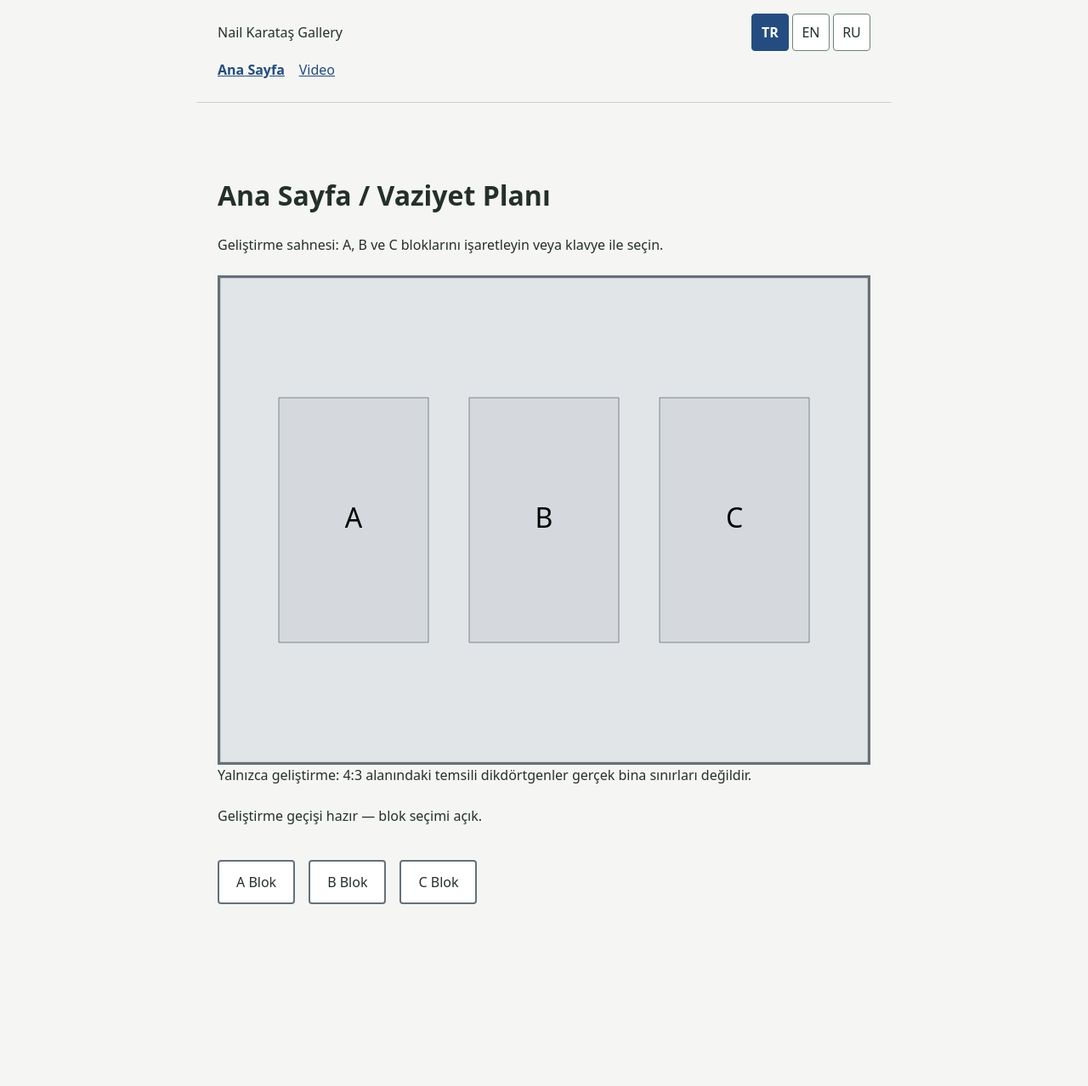
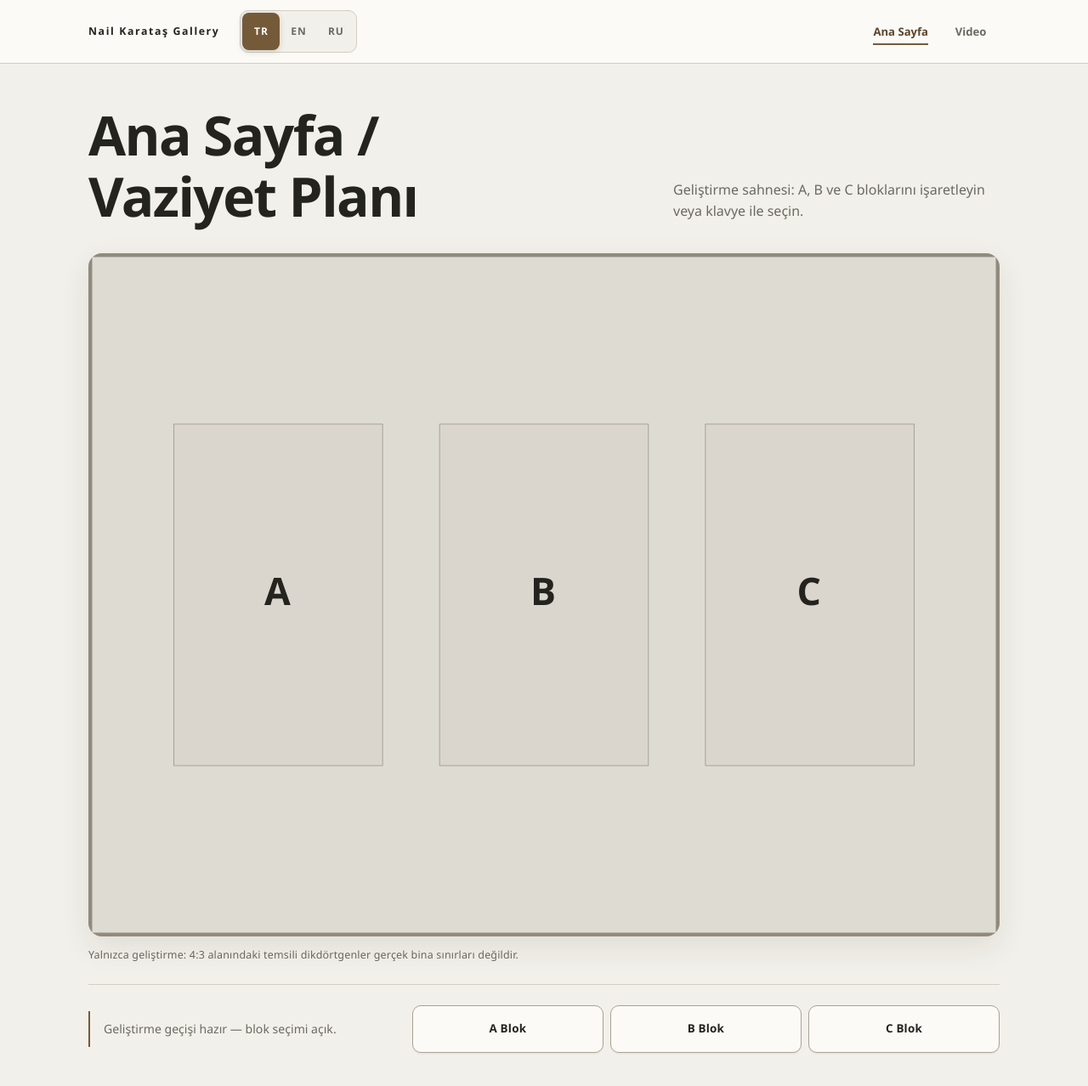
Before and after one commit to miozturk/nail-karatas-gallery, a React (Vite) app: page / in a window 1280 px wide. Shown: the top 1278 px of the page at 85% size. Before the commit the page ends 1128 px from the top, so only its background shows below. Built offline with nearby package versions, Linux system fonts and the light colour scheme.

Commit message:
IMP-022 Visual Design Foundation Exterior

```diff
--- a/src/app/AppShell.tsx
+++ b/src/app/AppShell.tsx
@@ -10,29 +10,35 @@ const localeOptions = [
 
 export default function AppShell() {
   const { locale, setLocale, t } = useI18n()
+  const homeRoute = useMatch('/')
   const blockRoute = useMatch('/block/:blockId')
   const unitRoute = useMatch('/block/:blockId/unit/:unitId')
   const detailsRoute = useMatch('/block/:blockId/unit/:unitId/details')
   const tourRoute = useMatch('/block/:blockId/unit/:unitId/tour')
   const hasBlockHome = blocks.some((block) => block.id === (blockRoute ?? unitRoute ?? detailsRoute ?? tourRoute)?.params.blockId)
+  const mainClassName = tourRoute
+    ? 'app-main--tour'
+    : homeRoute || hasBlockHome ? 'app-main--exterior' : undefined
   return (
     <>
       <header className="app-header">
+        <div className="app-header__inner">
           <div className="app-header__top">
-          <p>{t('app.brand')}</p>
+            <p className="app-header__brand">{t('app.brand')}</p>
             <div className="language-selector" role="group" aria-label={t('locale.selectorLabel')}>
               {localeOptions.map((option) => <button key={option.locale} type="button"
                 aria-label={t(option.label)} aria-pressed={locale === option.locale}
                 onClick={() => setLocale(option.locale)}>{option.locale.toUpperCase()}</button>)}
             </div>
           </div>
-        <nav aria-label={t('nav.globalLabel')}>
+          <nav className="app-nav" aria-label={t('nav.globalLabel')}>
             {/* The block's contextual Home owns reverse playback. */}
             {!hasBlockHome && <NavLink to="/" end>{t('nav.home')}</NavLink>}
             <NavLink to="/video">{t('nav.video')}</NavLink>
           </nav>
+        </div>
       </header>
-      <main className={tourRoute ? 'app-main--tour' : undefined}><Outlet /></main>
+      <main className={mainClassName}><Outlet /></main>
     </>
   )
 }
--- a/src/components/SvgHotspotLayer/SvgHotspotLayer.css
+++ b/src/components/SvgHotspotLayer/SvgHotspotLayer.css
@@ -9,32 +9,37 @@
 .svg-hotspot-layer__polygon {
   pointer-events: all;
   cursor: pointer;
-  fill: rgb(75 85 95 / 8%);
-  stroke: #657078;
-  stroke-width: 2px;
+  fill: rgb(117 90 57 / 4%);
+  stroke: rgb(71 67 59 / 42%);
+  stroke-width: 1.5px;
   vector-effect: non-scaling-stroke;
+  transition: fill var(--duration-fast) var(--ease-standard), stroke var(--duration-fast) var(--ease-standard), stroke-width var(--duration-fast) var(--ease-standard);
 }
 
 .svg-hotspot-layer__polygon[data-hovered='true'] {
-  fill: rgb(75 85 95 / 30%);
+  fill: rgb(117 90 57 / 20%);
+  stroke: var(--color-accent-hover);
+  stroke-width: 2.5px;
 }
 
 .svg-hotspot-layer__polygon[aria-pressed='true'] {
-  fill: rgb(75 85 95 / 45%);
-  stroke: #202830;
+  fill: rgb(117 90 57 / 32%);
+  stroke: var(--color-accent-hover);
+  stroke-width: 3px;
 }
 
 .svg-hotspot-layer__polygon:focus-visible {
   outline: none;
-  stroke: #101820;
+  fill: rgb(40 93 120 / 16%);
+  stroke: var(--color-focus);
   stroke-width: 5px;
-  stroke-dasharray: 8 4;
+  stroke-dasharray: 12 6;
 }
 
 .svg-hotspot-layer__polygon[aria-disabled='true'] {
   pointer-events: none;
   cursor: default;
-  fill: rgb(75 85 95 / 4%);
-  stroke: #92999f;
-  stroke-dasharray: 3 5;
+  fill: rgb(71 67 59 / 2%);
+  stroke: rgb(71 67 59 / 24%);
+  stroke-dasharray: 4 7;
 }
--- a/src/components/TransitionLayer/TransitionLayer.css
+++ b/src/components/TransitionLayer/TransitionLayer.css
@@ -6,6 +6,6 @@
   width: 100%;
   height: 100%;
   object-fit: contain;
-  background: #e1e5e8;
+  background: var(--color-scene);
   pointer-events: auto;
 }
--- a/src/features/blocks/BlockPage.css
+++ b/src/features/blocks/BlockPage.css
@@ -1,5 +1,44 @@
 .block-scene {
-  margin: 1rem 0;
+  margin: var(--space-5) 0 0;
+}
+
+.block-scene__header {
+  display: flex;
+  align-items: flex-end;
+  justify-content: space-between;
+  gap: var(--space-5);
+  margin-bottom: var(--space-5);
+}
+
+.block-scene__intro h1 {
+  margin: 0;
+  font-size: clamp(2.35rem, 5vw, 4.25rem);
+}
+
+.block-scene__meta {
+  margin: 0 0 var(--space-2);
+  color: var(--color-accent);
+  font-size: 0.76rem;
+  font-weight: 700;
+  letter-spacing: 0.08em;
+  text-transform: uppercase;
+}
+
+.block-scene__feedback {
+  display: grid;
+  grid-template-columns: minmax(0, 1fr) auto;
+  align-items: center;
+  gap: var(--space-3) var(--space-6);
+  min-height: 3.5rem;
+  padding: var(--space-2) 0;
+  border-top: 1px solid var(--color-border);
+}
+
+.block-scene__highlight {
+  margin: 0;
+  color: var(--color-text-muted);
+  font-size: 0.82rem;
+  text-align: right;
 }
 
 .block-scene__background {
@@ -9,37 +48,85 @@
   flex-direction: column;
   align-items: center;
   justify-content: center;
-  background: #e1e5e3;
-  color: #34423c;
-  box-shadow: inset 0 0 0 32px #c3ccc7;
+  background: var(--color-scene);
+  color: #5e5b53;
+  box-shadow: inset 0 0 0 24px #cbc7bd;
 }
 
 .block-scene__background strong {
   font-size: 400px;
+  font-weight: 600;
+  letter-spacing: -0.06em;
   line-height: 1.2;
 }
 
 .block-scene__background span {
   font-size: 64px;
+  letter-spacing: 0.03em;
+}
+
+.block-scene__composition > .scene-stage {
+  overflow: hidden;
+  border-radius: var(--radius-lg);
+  outline: 1px solid var(--color-border-strong);
+  outline-offset: -1px;
+  box-shadow: var(--shadow-subtle);
+}
+
+.block-scene figcaption {
+  margin-top: var(--space-3);
+  color: var(--color-text-muted);
+  font-size: 0.78rem;
+  letter-spacing: 0.015em;
 }
 
 .block-scene__home {
   min-height: 44px;
-  padding: 0.65rem 1rem;
+  padding: var(--space-2) var(--space-4);
+  border: 1px solid var(--color-border-strong);
+  border-radius: var(--radius-md);
+  background: var(--color-surface);
+  color: var(--color-text);
   font: inherit;
+  font-size: 0.84rem;
+  font-weight: 650;
   cursor: pointer;
+  transition: border-color var(--duration-fast) var(--ease-standard), background-color var(--duration-fast) var(--ease-standard), color var(--duration-fast) var(--ease-standard);
+}
+
+.block-scene__home:hover:not(:disabled) {
+  border-color: var(--color-accent);
+  background: var(--color-accent);
+  color: var(--color-inverse);
 }
 
 .block-scene__home:disabled {
   cursor: wait;
+  opacity: 0.55;
 }
 
-.block-scene__home:focus-visible {
-  outline: 3px solid #244c80;
-  outline-offset: 3px;
+.block-scene__status {
+  min-height: 3em;
+  margin: 0;
+  color: var(--color-text-muted);
+  font-size: 0.88rem;
+  display: flex;
+  align-items: center;
 }
 
-.block-scene__status { min-height: 3em; }
 @media (max-width: 600px) {
+  .block-scene__header {
+    align-items: flex-start;
+    flex-direction: column;
+    gap: var(--space-4);
+  }
+
+  .block-scene__intro h1 { font-size: clamp(2rem, 10vw, 3rem); }
+  .block-scene__home { width: 100%; }
+  .block-scene__feedback {
+    grid-template-columns: 1fr;
+    gap: 0;
+  }
   .block-scene__status { min-height: 4.5em; }
+  .block-scene__highlight { text-align: left; }
 }
--- a/src/features/blocks/BlockPage.tsx
+++ b/src/features/blocks/BlockPage.tsx
@@ -65,15 +65,21 @@ export default function BlockPage({ showDetails = false }: { showDetails?: boole
 
   return (
     <>
+      <header className="block-scene__header">
+        <div className="block-scene__intro">
+          <p className="block-scene__meta">{formatCategory(block.category, t)} · {t('block.developmentScene')}</p>
           <h1>{t('block.title', { block: block.name })}</h1>
-      <p>{formatCategory(block.category, t)} · {t('block.developmentScene')}</p>
+        </div>
         <button className="block-scene__home" type="button" disabled={isTransitioning}
           onPointerEnter={() => setHomeIntent(true)} onFocus={() => setHomeIntent(true)}
           onClick={activateHome}>{t('block.home')}</button>
+      </header>
+      <div className="block-scene__feedback">
         <p className="block-scene__status" role="status">{isTransitioning
           ? t('block.statusPlaying')
           : t('block.statusReady')}</p>
-      <p>{t('block.highlight', { unit: highlightedUnit ?? t('block.none') })}</p>
+        <p className="block-scene__highlight">{t('block.highlight', { unit: highlightedUnit ?? t('block.none') })}</p>
+      </div>
       <figure className="block-scene">
         <div className="block-scene__composition">
           <SceneStage label={t('block.stageLabel', { block: block.name })}
--- a/src/features/masterplan/MasterplanPage.css
+++ b/src/features/masterplan/MasterplanPage.css
@@ -1,23 +1,146 @@
-.masterplan { margin: 1.5rem 0; }
-.scene-stage__overlay > .masterplan__labels { width: 100%; height: 100%; pointer-events: none; }
+.masterplan__intro {
+  display: grid;
+  grid-template-columns: minmax(0, 1.25fr) minmax(17rem, 0.75fr);
+  align-items: end;
+  gap: var(--space-4) var(--space-7);
+  margin-bottom: var(--space-6);
+}
+
+.masterplan__intro h1 {
+  max-width: 13ch;
+  margin: 0;
+  font-size: clamp(2.35rem, 5vw, 4.5rem);
+}
+
+.masterplan__intro p {
+  max-width: 42rem;
+  margin: 0 0 0.35rem;
+  color: var(--color-text-muted);
+  font-size: 1rem;
+}
+
+.masterplan { margin: 0; }
+
+.masterplan > .scene-stage {
+  overflow: hidden;
+  border-radius: var(--radius-lg);
+  outline: 1px solid var(--color-border-strong);
+  outline-offset: -1px;
+  box-shadow: var(--shadow-subtle);
+}
+
+.scene-stage__overlay > .masterplan__labels {
+  width: 100%;
+  height: 100%;
+  pointer-events: none;
+}
+
+.masterplan__labels text {
+  fill: var(--color-text);
+  font-family: inherit;
+  font-weight: 650;
+  letter-spacing: 0.04em;
+}
+
 .masterplan__background {
   position: absolute;
   inset: 0;
-  background: #e1e5e8;
-  border: 8px solid #657078;
+  background: var(--color-scene);
+  border: 8px solid #918b7e;
   box-sizing: border-box;
 }
-.masterplan__controls { display: flex; flex-wrap: wrap; gap: 1rem; }
+
+.masterplan figcaption {
+  margin-top: var(--space-3);
+  color: var(--color-text-muted);
+  font-size: 0.78rem;
+  letter-spacing: 0.015em;
+}
+
+.masterplan__selector {
+  display: grid;
+  grid-template-columns: minmax(15rem, 0.65fr) minmax(0, 1.35fr);
+  align-items: center;
+  gap: var(--space-4) var(--space-7);
+  margin-top: var(--space-5);
+  padding-top: var(--space-5);
+  border-top: 1px solid var(--color-border);
+}
+
+.masterplan__controls {
+  display: grid;
+  grid-template-columns: repeat(3, minmax(0, 1fr));
+  gap: var(--space-2);
+}
+
 .masterplan__controls button {
-  padding: 0.75rem 1.25rem;
-  border: 2px solid #657078;
-  border-radius: 4px;
-  background: #fff;
-  color: #243029;
+  min-height: 56px;
+  padding: var(--space-3) var(--space-4);
+  border: 1px solid var(--color-border-strong);
+  border-radius: var(--radius-md);
+  background: var(--color-surface);
+  color: var(--color-text);
   font: inherit;
+  font-size: 0.84rem;
+  font-weight: 650;
+  letter-spacing: 0.015em;
   cursor: pointer;
+  box-shadow: 0 2px 0 rgb(52 46 37 / 4%);
+  transition: transform var(--duration-fast) var(--ease-standard), border-color var(--duration-fast) var(--ease-standard), background-color var(--duration-fast) var(--ease-standard), color var(--duration-fast) var(--ease-standard), box-shadow var(--duration-fast) var(--ease-standard);
 }
-.masterplan__controls button[data-highlighted='true'] { background: #c3cbd1; border-color: #202830; }
-.masterplan__controls button:focus-visible { outline: 3px solid #244c80; outline-offset: 3px; }
-.masterplan__controls button:disabled { opacity: 0.5; cursor: not-allowed; }
-.masterplan__status { min-height: 3em; }
+
+.masterplan__controls button:hover:not(:disabled) {
+  transform: translateY(-1px);
+  border-color: var(--color-accent);
+  box-shadow: 0 6px 16px rgb(56 43 27 / 10%);
+}
+
+.masterplan__controls button[data-highlighted='true'] {
+  border-color: var(--color-accent);
+  background: var(--color-accent);
+  color: var(--color-inverse);
+}
+
+.masterplan__controls button:disabled {
+  opacity: 0.52;
+  cursor: wait;
+}
+
+.masterplan__status {
+  min-height: 3em;
+  margin: 0;
+  padding-left: var(--space-4);
+  border-left: 2px solid var(--color-accent);
+  color: var(--color-text-muted);
+  font-size: 0.88rem;
+  display: flex;
+  align-items: center;
+}
+
+@media (max-width: 760px) {
+  .masterplan__intro,
+  .masterplan__selector {
+    grid-template-columns: 1fr;
+  }
+
+  .masterplan__intro {
+    gap: var(--space-3);
+    margin-bottom: var(--space-5);
+  }
+
+  .masterplan__intro h1 {
+    max-width: none;
+    font-size: clamp(2rem, 10vw, 3rem);
+  }
+
+  .masterplan__selector { gap: var(--space-4); }
+}
+
+@media (max-width: 360px) {
+  .masterplan__controls { gap: var(--space-1); }
+  .masterplan__controls button {
+    min-height: 52px;
+    padding-inline: var(--space-2);
+    font-size: 0.78rem;
+  }
+}
--- a/src/features/masterplan/MasterplanPage.tsx
+++ b/src/features/masterplan/MasterplanPage.tsx
@@ -50,8 +50,10 @@ export default function MasterplanPage() {
 
   return (
     <>
+      <header className="masterplan__intro">
         <h1>{t('masterplan.title')}</h1>
         <p>{t('masterplan.intro')}</p>
+      </header>
       <figure className="masterplan">
         <SceneStage
           label={t('masterplan.stageLabel')}
@@ -81,6 +83,7 @@ export default function MasterplanPage() {
         />
         <figcaption>{t('masterplan.caption')}</figcaption>
       </figure>
+      <div className="masterplan__selector">
         <p className="masterplan__status" role="status">{isTransitioning
           ? t('masterplan.statusPlaying')
           : t('masterplan.statusReady')}</p>
@@ -96,6 +99,7 @@ export default function MasterplanPage() {
               onClick={() => activate(block.id)}>{t('masterplan.blockButton', { block: block.name })}</button>
           ))}
         </div>
+      </div>
     </>
   )
 }
--- a/src/styles/index.css
+++ b/src/styles/index.css
@@ -1,8 +1,39 @@
 :root {
-  font-family: system-ui, sans-serif;
-  line-height: 1.5;
-  color: #243029;
-  background: #f5f6f3;
+  --color-page: #f2f0ea;
+  --color-text: #24241f;
+  --color-text-muted: #6b6a61;
+  --color-surface: #fbfaf6;
+  --color-surface-elevated: #ffffff;
+  --color-border: #d2cec2;
+  --color-border-strong: #a9a294;
+  --color-accent: #755a39;
+  --color-accent-hover: #5d452b;
+  --color-accent-soft: #e7dfd2;
+  --color-inverse: #fffdf8;
+  --color-focus: #285d78;
+  --color-scene: #dedbd3;
+  --space-1: 0.25rem;
+  --space-2: 0.5rem;
+  --space-3: 0.75rem;
+  --space-4: 1rem;
+  --space-5: 1.5rem;
+  --space-6: 2rem;
+  --space-7: 3rem;
+  --space-8: 4.5rem;
+  --radius-sm: 0.25rem;
+  --radius-md: 0.625rem;
+  --radius-lg: 1rem;
+  --shadow-subtle: 0 0.75rem 2.25rem rgb(38 34 27 / 9%);
+  --shadow-overlay: 0 1.5rem 4rem rgb(27 24 19 / 22%);
+  --duration-fast: 140ms;
+  --duration-normal: 240ms;
+  --ease-standard: cubic-bezier(0.2, 0.75, 0.25, 1);
+  --content-max: 70rem;
+  --focus-ring: 3px solid var(--color-focus);
+  font-family: "Segoe UI Variable", "Segoe UI", "Noto Sans", Arial, sans-serif;
+  line-height: 1.55;
+  color: var(--color-text);
+  background: var(--color-page);
   font-synthesis: none;
   text-rendering: optimizeLegibility;
   -webkit-font-smoothing: antialiased;
@@ -13,87 +44,176 @@ body {
   margin: 0;
   /* A classic vertical scrollbar leaves less than 320px in a 320px viewport. */
   min-width: 0;
+  min-height: 100vh;
+  min-height: 100dvh;
+  background: var(--color-page);
+  color: var(--color-text);
 }
 
 main {
+  box-sizing: border-box;
   max-width: 48rem;
   margin: 0 auto;
-  padding: 4rem 1.5rem;
+  padding: var(--space-7) var(--space-5) var(--space-8);
+}
+
+.app-main--exterior {
+  width: min(100%, var(--content-max));
+  max-width: none;
 }
 
 .app-header {
-  max-width: 48rem;
+  border-bottom: 1px solid var(--color-border);
+  background: var(--color-surface);
+  overflow-wrap: anywhere;
+}
+
+.app-header__inner {
+  box-sizing: border-box;
+  width: min(100%, var(--content-max));
+  min-height: 4.5rem;
   margin: 0 auto;
-  padding: 1rem 1.5rem;
-  border-bottom: 1px solid #ccd1cc;
+  padding: var(--space-3) var(--space-5);
+  display: flex;
+  align-items: center;
+  justify-content: space-between;
+  gap: var(--space-3) var(--space-6);
 }
 
 .app-header__top {
   display: flex;
   align-items: center;
-  justify-content: space-between;
   flex-wrap: wrap;
-  gap: 0.5rem 1rem;
+  gap: var(--space-2) var(--space-5);
 }
 
-.app-header__top > p { margin: 0; }
+.app-header__brand {
+  margin: 0;
+  font-size: 0.77rem;
+  font-weight: 700;
+  letter-spacing: 0.13em;
+  line-height: 1.3;
+}
 
 .language-selector {
-  display: flex;
-  flex-wrap: wrap;
-  gap: 0.25rem;
+  display: inline-flex;
+  padding: 2px;
+  border: 1px solid var(--color-border);
+  border-radius: var(--radius-md);
+  background: var(--color-page);
 }
 
 .language-selector button {
   min-width: 44px;
   min-height: 44px;
-  padding: 0.4rem 0.6rem;
-  border: 1px solid #708278;
-  border-radius: 4px;
-  background: #fff;
-  color: #243029;
+  padding: var(--space-2) var(--space-3);
+  border: 0;
+  border-radius: calc(var(--radius-md) - 2px);
+  background: transparent;
+  color: var(--color-text-muted);
+  font-size: 0.75rem;
+  font-weight: 700;
+  letter-spacing: 0.08em;
   cursor: pointer;
+  transition: background-color var(--duration-fast) var(--ease-standard), color var(--duration-fast) var(--ease-standard);
+}
+
+.language-selector button:hover:not([aria-pressed='true']) {
+  background: var(--color-surface-elevated);
+  color: var(--color-text);
 }
 
 .language-selector button[aria-pressed='true'] {
-  border-color: #244c80;
-  background: #244c80;
-  color: #fff;
-  font-weight: 700;
+  background: var(--color-accent);
+  color: var(--color-inverse);
+  box-shadow: 0 2px 7px rgb(63 46 27 / 18%);
 }
 
-nav {
+.app-nav {
   display: flex;
   flex-wrap: wrap;
-  gap: 1rem;
+  align-items: center;
+  gap: var(--space-1);
 }
 
 a {
-  color: #244c80;
+  color: var(--color-accent-hover);
+  text-underline-offset: 0.18em;
 }
 
-a[aria-current='page'] {
-  font-weight: 700;
-}
-
-/* Shared text safety without resizing the logical scene contents. */
-main, .app-header { overflow-wrap: anywhere; }
-button, input, textarea { font: inherit; }
-button { max-width: 100%; overflow-wrap: anywhere; }
-.app-header a {
+.app-nav a {
+  position: relative;
   display: inline-flex;
   align-items: center;
   justify-content: center;
   min-width: 44px;
   min-height: 44px;
+  padding: 0 var(--space-3);
+  border-radius: var(--radius-sm);
+  color: var(--color-text-muted);
+  font-size: 0.82rem;
+  font-weight: 650;
+  text-decoration: none;
+  transition: color var(--duration-fast) var(--ease-standard), background-color var(--duration-fast) var(--ease-standard);
 }
+
+.app-nav a:hover {
+  background: var(--color-accent-soft);
+  color: var(--color-text);
+}
+
+.app-nav a[aria-current='page'] {
+  color: var(--color-accent-hover);
+}
+
+.app-nav a[aria-current='page']::after {
+  position: absolute;
+  right: var(--space-3);
+  bottom: 0.35rem;
+  left: var(--space-3);
+  height: 2px;
+  background: var(--color-accent);
+  content: '';
+}
+
+/* Shared text safety without resizing the logical scene contents. */
+main { overflow-wrap: anywhere; }
+button, input, textarea { font: inherit; }
+button { max-width: 100%; overflow-wrap: anywhere; }
+h1, h2, h3 {
+  color: var(--color-text);
+  font-weight: 620;
+  letter-spacing: -0.025em;
+  line-height: 1.12;
+}
+
 a:focus-visible, button:focus-visible {
-  outline: 3px solid #244c80;
+  outline: var(--focus-ring);
   outline-offset: 3px;
 }
+
+@media (prefers-reduced-motion: reduce) {
+  *, *::before, *::after {
+    scroll-behavior: auto !important;
+    transition-duration: 0.01ms !important;
+  }
+}
+
 @media (max-width: 600px) {
-  main { padding: 1.5rem 1rem; }
-  .app-header { padding: 0.75rem 1rem; }
-  .app-header__top { align-items: flex-start; }
-  h1 { font-size: 1.6rem; }
+  main { padding: var(--space-6) var(--space-4) var(--space-7); }
+  .app-header__inner {
+    min-height: 0;
+    padding: var(--space-2) var(--space-4);
+    align-items: flex-start;
+    flex-direction: column;
+    gap: var(--space-1);
+  }
+  .app-header__top {
+    width: 100%;
+    justify-content: space-between;
+    gap: var(--space-2);
+  }
+  .app-header__brand { max-width: 8.5rem; }
+  .app-nav { width: 100%; }
+  h1 { font-size: 1.85rem; }
 }
```
Also changed, not shown: 1 other file (tests, documents, lock files or other folders). Lines whose indentation alone changed are shown as unchanged.
